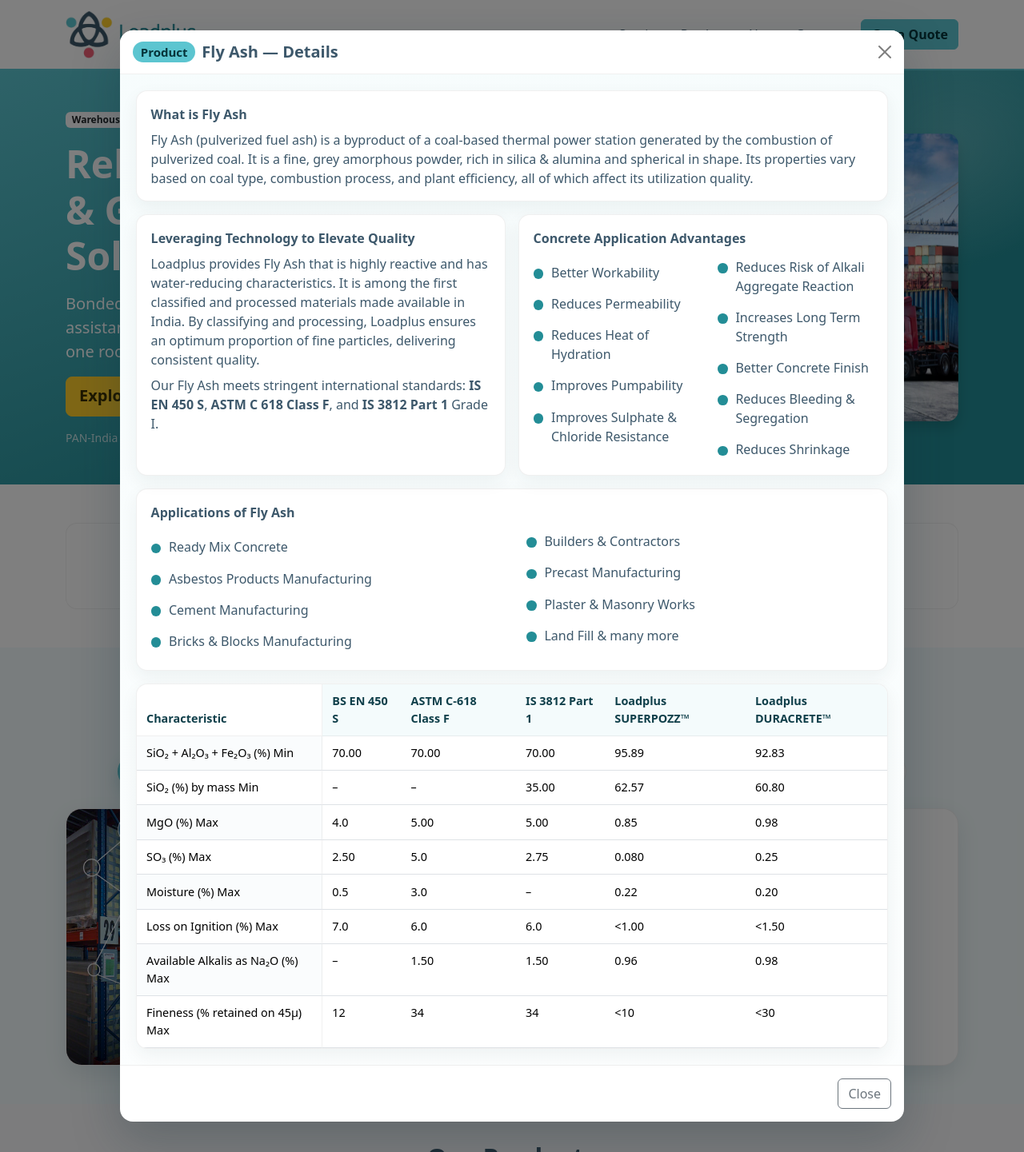
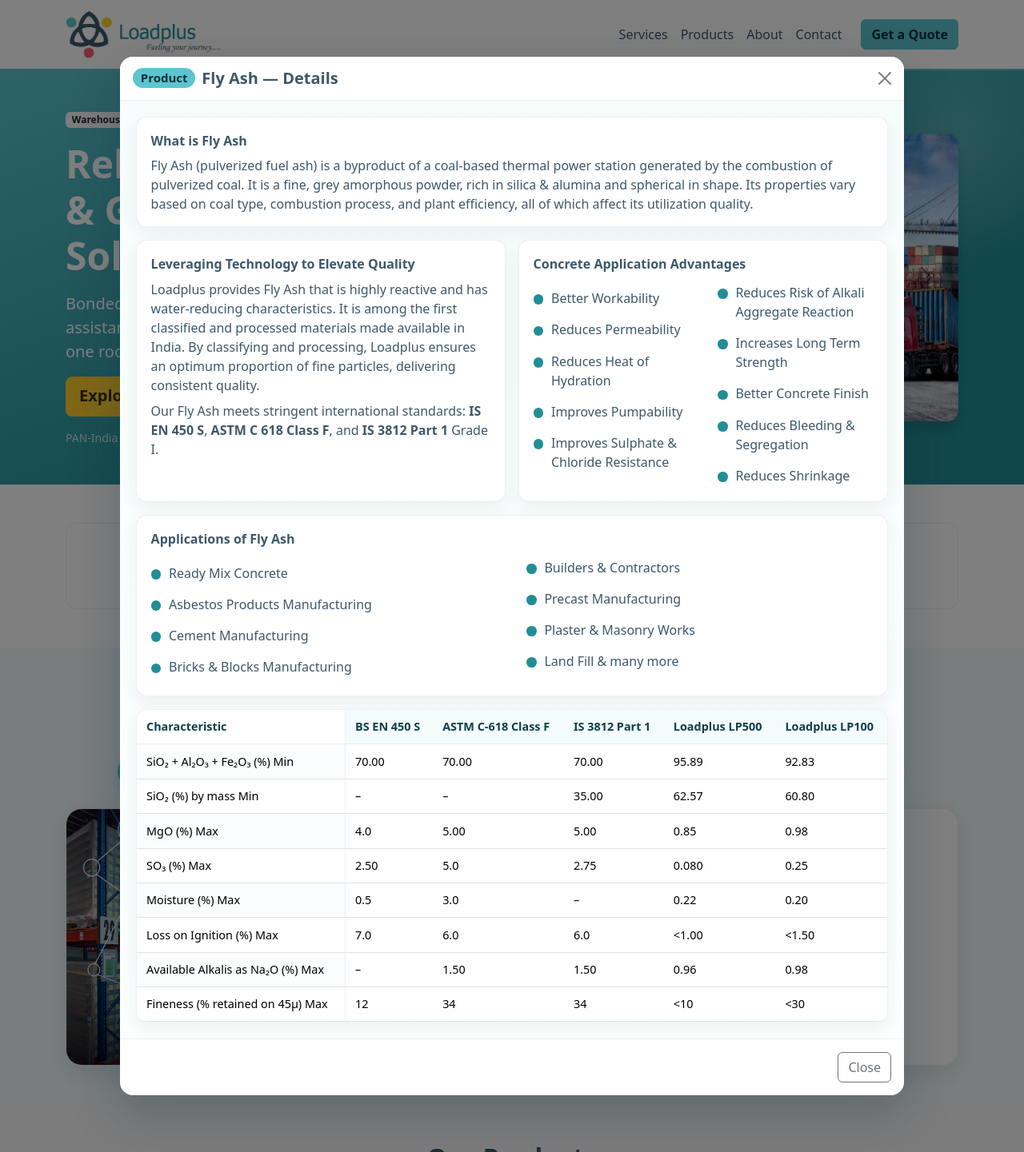
Before and after one commit to Nation-Connect/loadplus, a PHP site: page / in a window 1280 px wide, after a click on "Read more". Shown: the whole page at 80% size. Run offline with PHP 8.4, Linux system fonts and the light colour scheme.

Commit message:
Update product specifications for Loadplus offerings

```diff
--- a/index.php
+++ b/index.php
@@ -727,8 +727,8 @@
                 <th>BS EN 450 S</th>
                 <th>ASTM C-618 Class F</th>
                 <th>IS 3812 Part 1</th>
-                <th>Loadplus <span class="text-nowrap">SUPERPOZZ™</span></th>
-                <th>Loadplus <span class="text-nowrap">DURACRETE™</span></th>
+                <th>Loadplus <span class="text-nowrap">LP500</span></th>
+                <th>Loadplus <span class="text-nowrap">LP100</span></th>
               </tr>
             </thead>
             <tbody>
@@ -1205,6 +1205,7 @@
               <tr><td class="sticky-col">CA–500</td><td>10–500 (microns)</td></tr>
               <tr><td class="sticky-col">CA–300</td><td>10–300 (microns)</td></tr>
               <tr><td class="sticky-col">CA–150</td><td>10–300 (microns)</td></tr>
+              <tr><td class="sticky-col">CA–100</td><td>10–300 (microns)</td></tr>
             </tbody>
           </table>
         </div>
```
